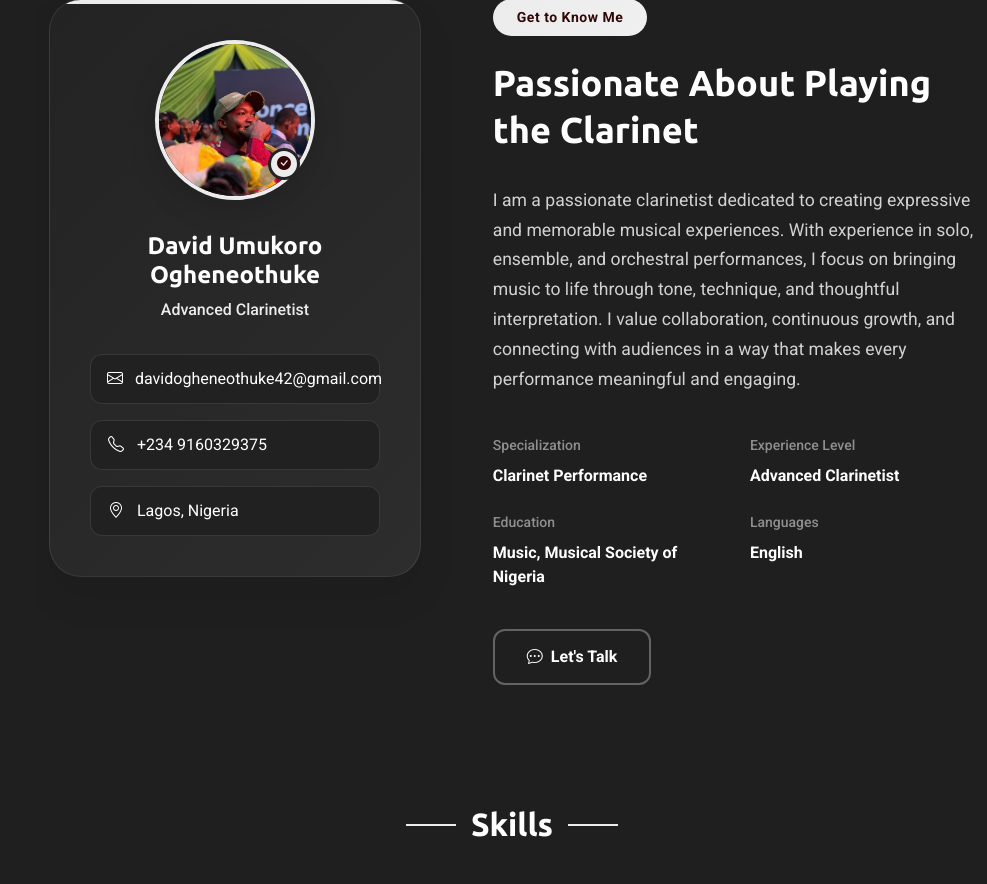
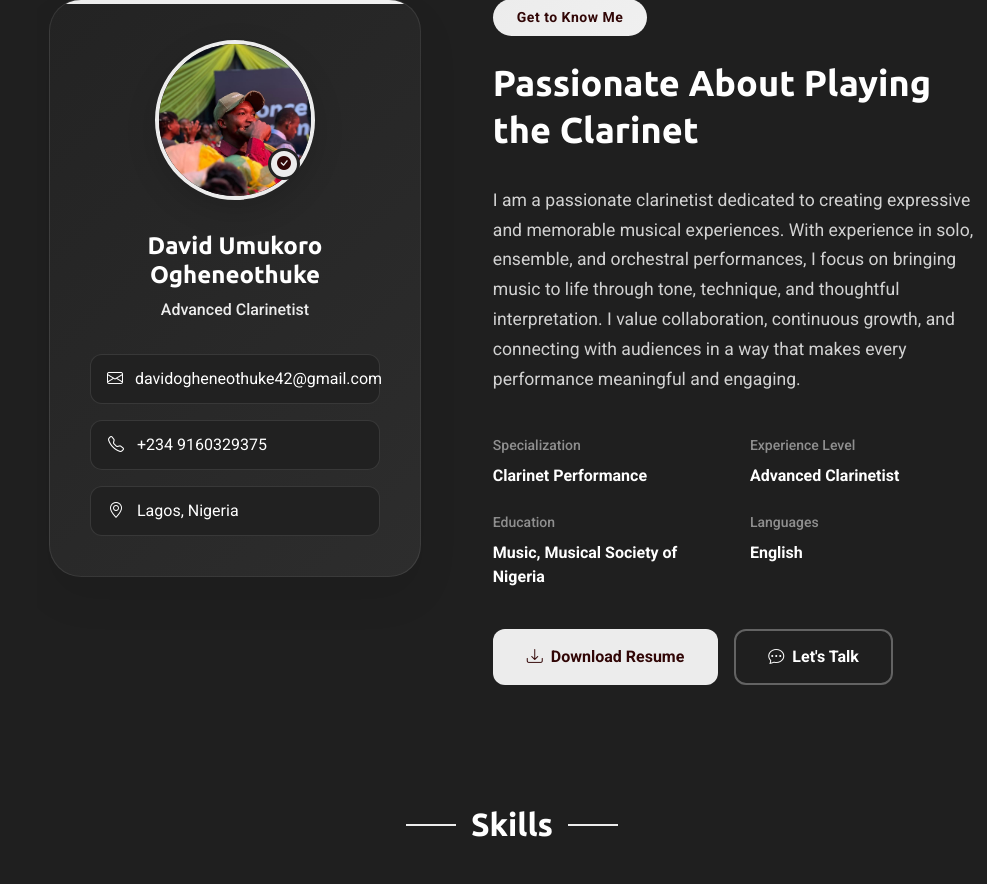
Before and after one commit to umukorodavid388-lang/umukoroportfolio, a Django app: page / in a window 1280 px wide. Shown: the part 861-1745 px from the top of the page, without its empty margins (293-1280 px from the left). Run offline with Django 5.2, Linux system fonts and the light colour scheme; data comes from the database, SQL or seed files in the repository; both versions use the stored data as it was after the commit; some libraries are stand-ins or nearby versions.

Commit message:
initial commit

```diff
--- a/davis/admin.py
+++ b/davis/admin.py
@@ -54,3 +54,4 @@ class ServiceBulletAdmin(admin.ModelAdmin):
 
 admin.site.register(Testimonial)
 admin.site.register(SocialLink)
+admin.site.register(Resume)
--- a/davis/models.py
+++ b/davis/models.py
@@ -172,3 +172,12 @@ class Testimonial(models.Model):
 
     def __str__(self):
         return f" {self.name}  {self.subject}"
+
+
+class Resume(models.Model):
+    title = models.CharField(max_length=100, default="My Resume")
+    file = models.FileField(upload_to="resume/")
+    updated_at = models.DateTimeField(auto_now=True)
+
+    def __str__(self):
+        return self.title
--- a/davis/urls.py
+++ b/davis/urls.py
@@ -7,4 +7,5 @@ urlpatterns = [
     path('services-details/<int:po>', views.services_details, name='services-details'),
     path('services', views.services, name='services'),
     path('testimonal', views.form, name='form'),
+    path("download-resume/", views.download_resume, name="download_resume"),
 ]
--- a/davis/views.py
+++ b/davis/views.py
@@ -2,6 +2,11 @@ from django.core.mail import send_mail
 from django.shortcuts import render, redirect
 from .models import *
 from django.contrib import messages
+from django.http import FileResponse, Http404
+from .models import Resume
+import os
+
+
 
 # Create your views here.
 def index(request):
@@ -101,3 +106,20 @@ def form(request):
         messages.success(request, 'Testimonial Sent Successfully')
 
     return render(request, 'form.html', {"show_sidebar": False})
+
+
+def download_resume(request):
+    try:
+        resume = Resume.objects.latest("updated_at")
+        file_path = resume.file.path
+
+        if os.path.exists(file_path):
+            return FileResponse(
+                open(file_path, "rb"),
+                as_attachment=True,
+                filename=os.path.basename(file_path),
+            )
+        else:
+            raise Http404
+    except Resume.DoesNotExist:
+        raise Http404("Resume not found")
--- a/templates/index.html
+++ b/templates/index.html
@@ -131,6 +131,10 @@
             </div>
 
             <div class="cta-section">
+              <a href="{% url 'download_resume' %}" class="btn btn-primary">
+                <i class="bi bi-download"></i>
+                Download Resume
+              </a>
               <a href="#contact" class="btn btn-outline">
                 <i class="bi bi-chat-dots"></i>
                 Let's Talk
```
Also changed, not shown: db.sqlite3.
